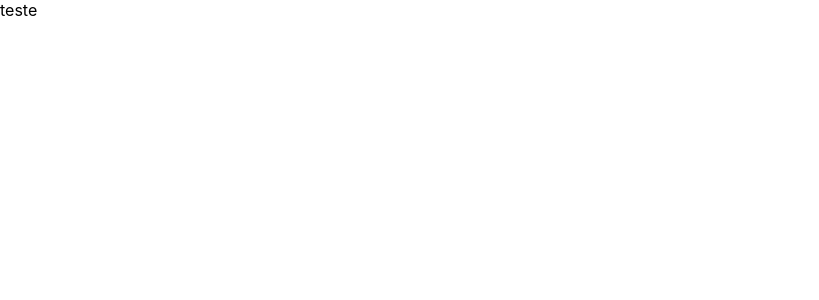
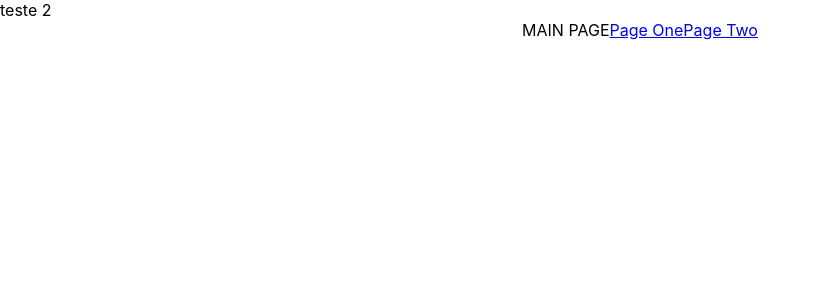
Before and after one commit to ElrikSouza/google-cloud-demo, a React (Vite) app: page /cb-frontend/index.html/ in a window 1280 px wide. Before the commit this address had no page. Shown: the top 300 px of the page, without its empty margins (0-819 px from the left). Built offline with nearby package versions, Linux system fonts and the light colour scheme.

Commit message:
with index.html

```diff
--- a/src/main.tsx
+++ b/src/main.tsx
@@ -8,8 +8,8 @@ import PageTwo from "./page-two";
 
 ReactDOM.render(
   <React.StrictMode>
-    <BrowserRouter basename={"/cb-frontend"}>
-      teste
+    <BrowserRouter basename={"/cb-frontend/index.html"}>
+      teste 2
       <Routes>
         <Route path="/" element={<App />} />
         <Route path="/one" element={<PageOne />} />
```
